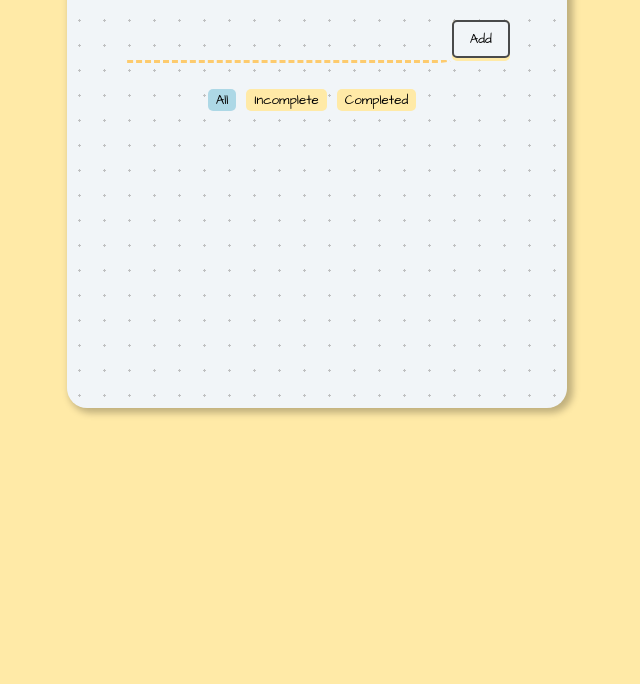
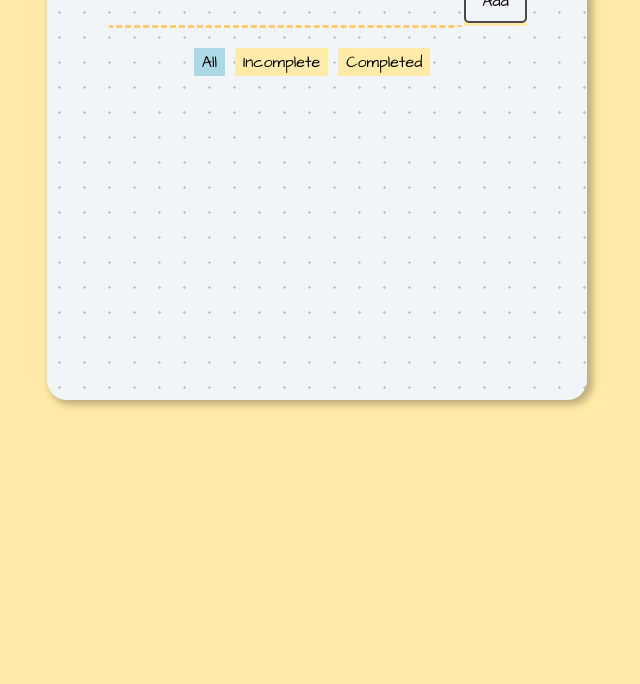
Before and after one commit to DarcXnite/todo-app-v2, a React app: page / in a window 1280 px wide. Shown: the part 116-800 px from the top of the page, without its empty margins (323-963 px from the left). Built offline with nearby package versions, Linux system fonts and the light colour scheme.

Commit message:
third commit

```diff
--- a/public/index.html
+++ b/public/index.html
@@ -1,16 +1,33 @@
 <!DOCTYPE html>
 <html lang="en">
 	<head>
+		<meta charset="utf-8" />
+		<meta
+			name="viewport"
+			content="width=device-width, initial-scale=1, shrink-to-fit=no"
+		/>
 		<title>Todo App</title>
+    <link rel="stylesheet" href="styles.css" />
 		<link
 			href="https://fonts.googleapis.com/css?family=Architects+Daughter&display=swap"
 			rel="stylesheet"
 		/>
-    <link rel="stylesheet" href="styles.css" />
+
+
+		<!-- Bootstrap CSS -->
+		<link
+			rel="stylesheet"
+			href="https://stackpath.bootstrapcdn.com/bootstrap/4.3.1/css/bootstrap.min.css"
+			integrity="sha384-ggOyR0iXCbMQv3Xipma34MD+dH/1fQ784/j6cY/iJTQUOhcWr7x9JvoRxT2MZw1T"
+			crossorigin="anonymous"
+		/>
 	</head>
 
 	<body>
 		<div id="root"></div>
 		<script src="../src/index.js" type="text/jsx"></script>
+    <script src="https://code.jquery.com/jquery-3.3.1.slim.min.js" integrity="sha384-q8i/X+965DzO0rT7abK41JStQIAqVgRVzpbzo5smXKp4YfRvH+8abtTE1Pi6jizo" crossorigin="anonymous"></script>
+    <script src="https://cdnjs.cloudflare.com/ajax/libs/popper.js/1.14.7/umd/popper.min.js" integrity="sha384-UO2eT0CpHqdSJQ6hJty5KVphtPhzWj9WO1clHTMGa3JDZwrnQq4sF86dIHNDz0W1" crossorigin="anonymous"></script>
+    <script src="https://stackpath.bootstrapcdn.com/bootstrap/4.3.1/js/bootstrap.min.js" integrity="sha384-JjSmVgyd0p3pXB1rRibZUAYoIIy6OrQ6VrjIEaFf/nJGzIxFDsf4x0xIM+B07jRM" crossorigin="anonymous"></script>
 	</body>
 </html>
--- a/public/styles.css
+++ b/public/styles.css
@@ -1,5 +1,5 @@
 body {
-  background-color: #ffeaa7;
+	background-color: #ffeaa7 !important;
 	min-height: 70vh;
 	padding: 1rem;
 	box-sizing: border-box;
@@ -11,13 +11,15 @@ body {
 	font-size: 130%;
 }
 
-.container {
-  width: 100%;
+.todo-notepad {
+	font-family: "Architects Daughter", cursive !important;
+	text-align: center;
+	padding: 1rem;
+	width: 70%;
 	height: auto;
 	min-height: 500px;
-  max-width: 500px;
+	max-width: 540px;
 	min-width: 250px;
-  margin: auto;
 	background: #f1f5f8;
 	background-image: radial-gradient(#bfc0c1 7.2%, transparent 0);
 	background-size: 25px 25px;
@@ -25,6 +27,22 @@ body {
 	box-shadow: 4px 3px 7px 2px #00000040;
 	padding: 1rem;
 	box-sizing: border-box;
+}
+
+@media (min-width: 1200px) {
+	.container {
+		max-width: 540px !important;
+	}
+}
+@media (min-width: 992px) {
+	.container {
+		max-width: 540px !important;
+	}
+}
+@media (min-width: 768px) {
+	.container {
+		max-width: 540px !important;
+	}
 }
 
 .heading {
--- a/src/components/TodoApp.js
+++ b/src/components/TodoApp.js
@@ -41,7 +41,7 @@ const TodoApp = () => {
   }
 
 	return (
-		<div className="container">
+		<div className="container todo-notepad">
 			<TodoHeader />
 			<TodoForm onAdd={addTodo} />
 			<SortButtons filter={filter} changeFilter={changeFilter} />
```
Lines whose indentation alone changed are shown as unchanged.
